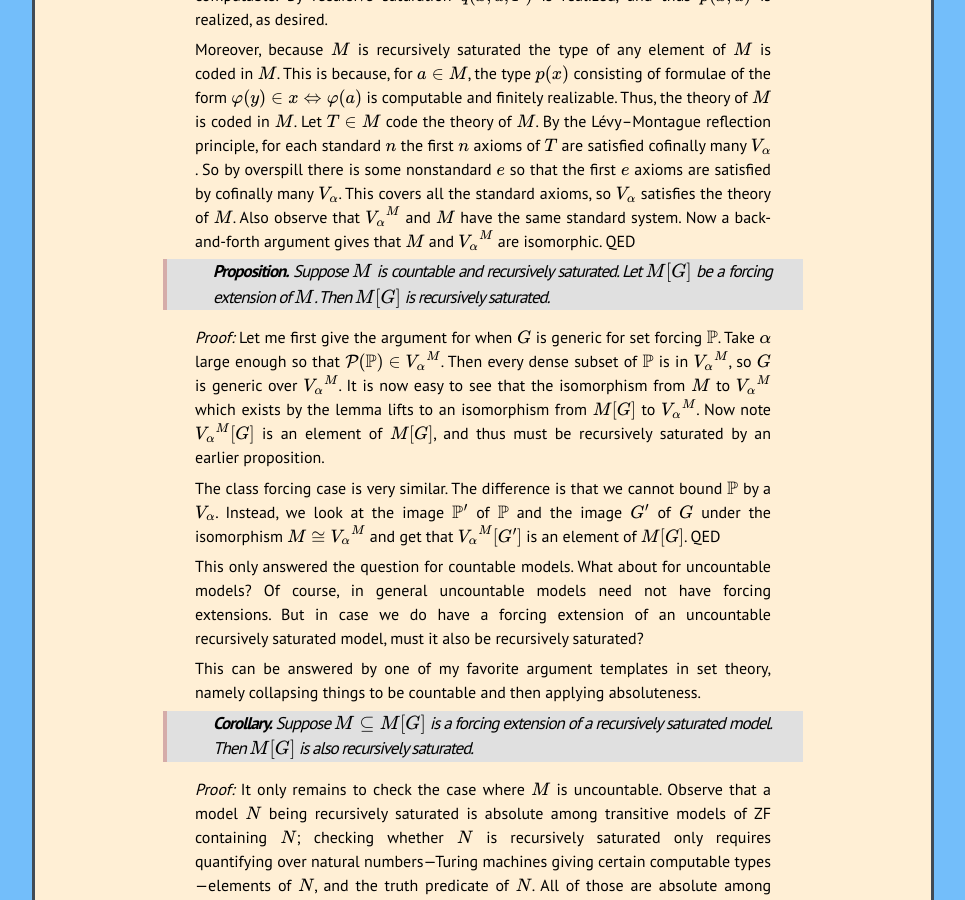
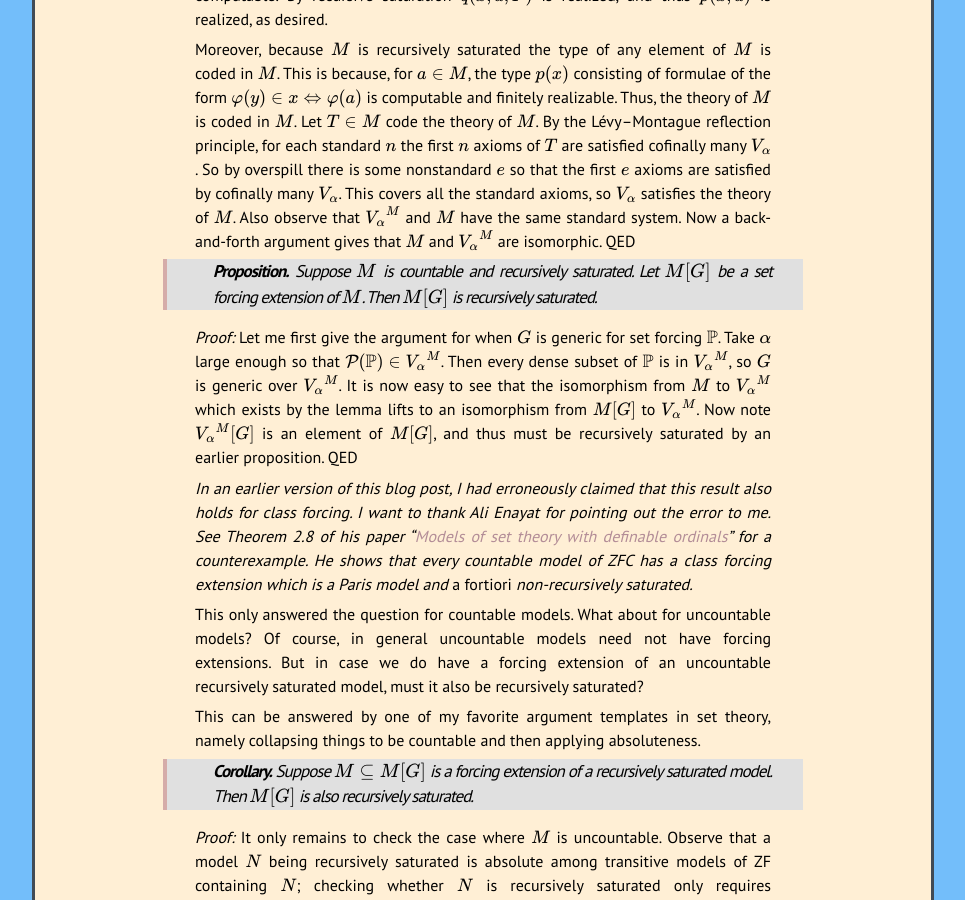
Before and after one commit to kamerynjw/kamerynjw.github.io, a Jekyll site: the page built from _posts/2019-08-07-recursive-saturation.md, in a window 1280 px wide and 900 px high, scrolled down 2391 px. Shown: the whole window, without its empty margins (157-1122 px from the left). Built offline with Jekyll 4.4.1, drawn with Linux system fonts in a browser that asks for light colours; nearby versions of some CDN libraries; formulas are drawn with MathJax 3; some of the changed text lies outside the part shown.

Commit message:
updated blog post to correct error pointed out by Ali

```diff
--- a/_posts/2019-08-07-recursive-saturation.md
+++ b/_posts/2019-08-07-recursive-saturation.md
@@ -40,11 +40,11 @@ Trivially, the answer cannot universally be no. Any model of set theory $M$ is a
 
 Moreover, because $M$ is recursively saturated the type of any element of $M$ is coded in $M$. This is because, for $a \in M$, the type $p(x)$ consisting of formulae of the form $\varphi(y) \in x \Leftrightarrow \varphi(a)$ is computable and finitely realizable. Thus, the theory of $M$ is coded in $M$. Let $T \in M$ code the theory of $M$. By the Lévy–Montague reflection principle, for each standard $n$ the first $n$ axioms of $T$ are satisfied cofinally many $V_\alpha$. So by overspill there is some nonstandard $e$ so that the first $e$ axioms are satisfied by cofinally many $V_\alpha$. This covers all the standard axioms, so $V_\alpha$ satisfies the theory of $M$. Also observe that ${V_\alpha}^M$ and $M$ have the same standard system. Now a back-and-forth argument gives that $M$ and ${V_\alpha}^M$ are isomorphic. QED
 
-> **Proposition.** Suppose $M$ is countable and recursively saturated. Let $M[G]$ be a forcing extension of $M$. Then $M[G]$ is recursively saturated.
+> **Proposition.** Suppose $M$ is countable and recursively saturated. Let $M[G]$ be a set forcing extension of $M$. Then $M[G]$ is recursively saturated.
 
-*Proof:* Let me first give the argument for when $G$ is generic for set forcing $\mathbb{P}$. Take $\alpha$ large enough so that $\mathcal{P}(\mathbb{P}) \in {V_\alpha}^M$. Then every dense subset of $\mathbb P$ is in ${V_\alpha}^M$, so $G$ is generic over ${V_\alpha}^M$. It is now easy to see that the isomorphism from $M$ to ${V_\alpha}^M$ which exists by the lemma lifts to an isomorphism from $M[G]$ to ${V_\alpha}^M$. Now note ${V_\alpha}^M[G]$ is an element of $M[G]$, and thus must be recursively saturated by an earlier proposition.
+*Proof:* Let me first give the argument for when $G$ is generic for set forcing $\mathbb{P}$. Take $\alpha$ large enough so that $\mathcal{P}(\mathbb{P}) \in {V_\alpha}^M$. Then every dense subset of $\mathbb P$ is in ${V_\alpha}^M$, so $G$ is generic over ${V_\alpha}^M$. It is now easy to see that the isomorphism from $M$ to ${V_\alpha}^M$ which exists by the lemma lifts to an isomorphism from $M[G]$ to ${V_\alpha}^M$. Now note ${V_\alpha}^M[G]$ is an element of $M[G]$, and thus must be recursively saturated by an earlier proposition. QED
 
-The class forcing case is very similar. The difference is that we cannot bound $\mathbb P$ by a $V_\alpha$. Instead, we look at the image $\mathbb P'$ of $\mathbb P$ and the image $G'$ of $G$ under the isomorphism $M \cong {V_\alpha}^M$ and get that ${V_\alpha}^M[G']$ is an element of $M[G]$. QED
+*In an earlier version of this blog post, I had erroneously claimed that this result also holds for class forcing. I want to thank Ali Enayat for pointing out the error to me. See Theorem 2.8 of his paper "[Models of set theory with definable ordinals](https://link.springer.com/article/10.1007/s00153-004-0256-9)" for a counterexample. He shows that every countable model of ZFC has a class forcing extension which is a Paris model and* a fortiori *non-recursively saturated.*
 
 This only answered the question for countable models. What about for uncountable models? Of course, in general uncountable models need not have forcing extensions. But in case we do have a forcing extension of an uncountable recursively saturated model, must it also be recursively saturated?
 
```
Also changed, not shown: other parts of _posts/2019-08-07-recursive-saturation.md (+1 -1 lines).
